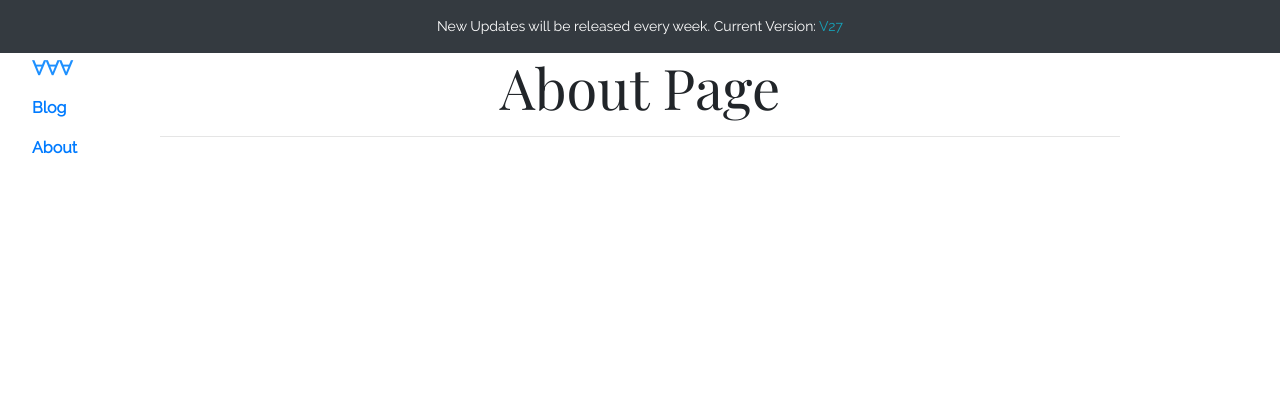
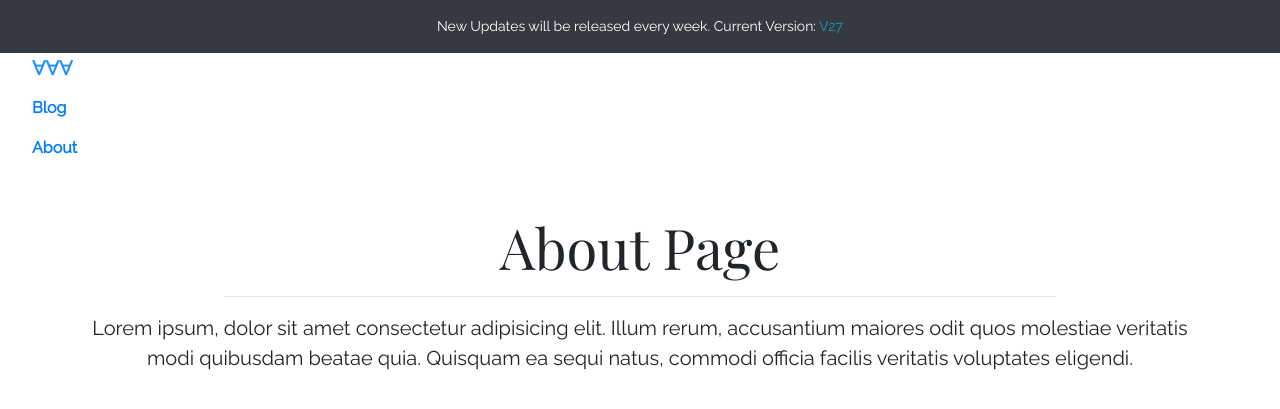
Before and after one commit to SandyAbdullahi/django-blog, a Django app: page /about/ in a window 1280 px wide. Shown: the top 409 px of the page. Run offline with Django 3.2, Linux system fonts and the light colour scheme; parts of the project's set-up code (start-up, migrations or seed data) failed here and were passed over; some libraries are stand-ins or nearby versions.

Commit message:
add styling to about

```diff
--- a/static/css/styles.css
+++ b/static/css/styles.css
@@ -83,6 +83,9 @@ h1,h2,h3,h4,h5 {
     shape-margin: 20px;
 }
 
+.about {
+    margin-top: 10rem !important;
+}
 
 @media only screen and (max-width: 600px) {
 
@@ -100,6 +103,9 @@ h1,h2,h3,h4,h5 {
         line-height: 0.9;
         margin-top: 2rem !important;
     }
+    .about {
+        margin-top: 2rem !important;
+    }
 }
 
 @media only screen and (min-width: 1100px) {
--- a/templates/include/messages.html
+++ b/templates/include/messages.html
@@ -1,4 +1,4 @@
-<nav class="navbar navbar-expand navbar-dark bg-dark">
+<nav class="navbar navbar-expand navbar-dark bg-dark sticky-top">
     <div class="nav navbar-nav mx-auto">
         <small class="nav-item nav-link active">New Updates will be released every week. Current Version: <span class="text-info">V27</span></small>
 
--- a/templates/pages/about.html
+++ b/templates/pages/about.html
@@ -1,6 +1,9 @@
 {% extends 'base.html' %}
 
 {% block content %}
-    <h1 class="text-center display-4">About Page</h1>
-    <hr class="w-75 mx-auto">
+    <div class="about container text-center ">
+        <h1 class="display-4">About Page</h1>
+        <hr class="w-75 mx-auto">
+        <p class="lead">Lorem ipsum, dolor sit amet consectetur adipisicing elit. Illum rerum, accusantium maiores odit quos molestiae veritatis modi quibusdam beatae quia. Quisquam ea sequi natus, commodi officia facilis veritatis voluptates eligendi.</p>
+    </div>
 {% endblock  %}
```
